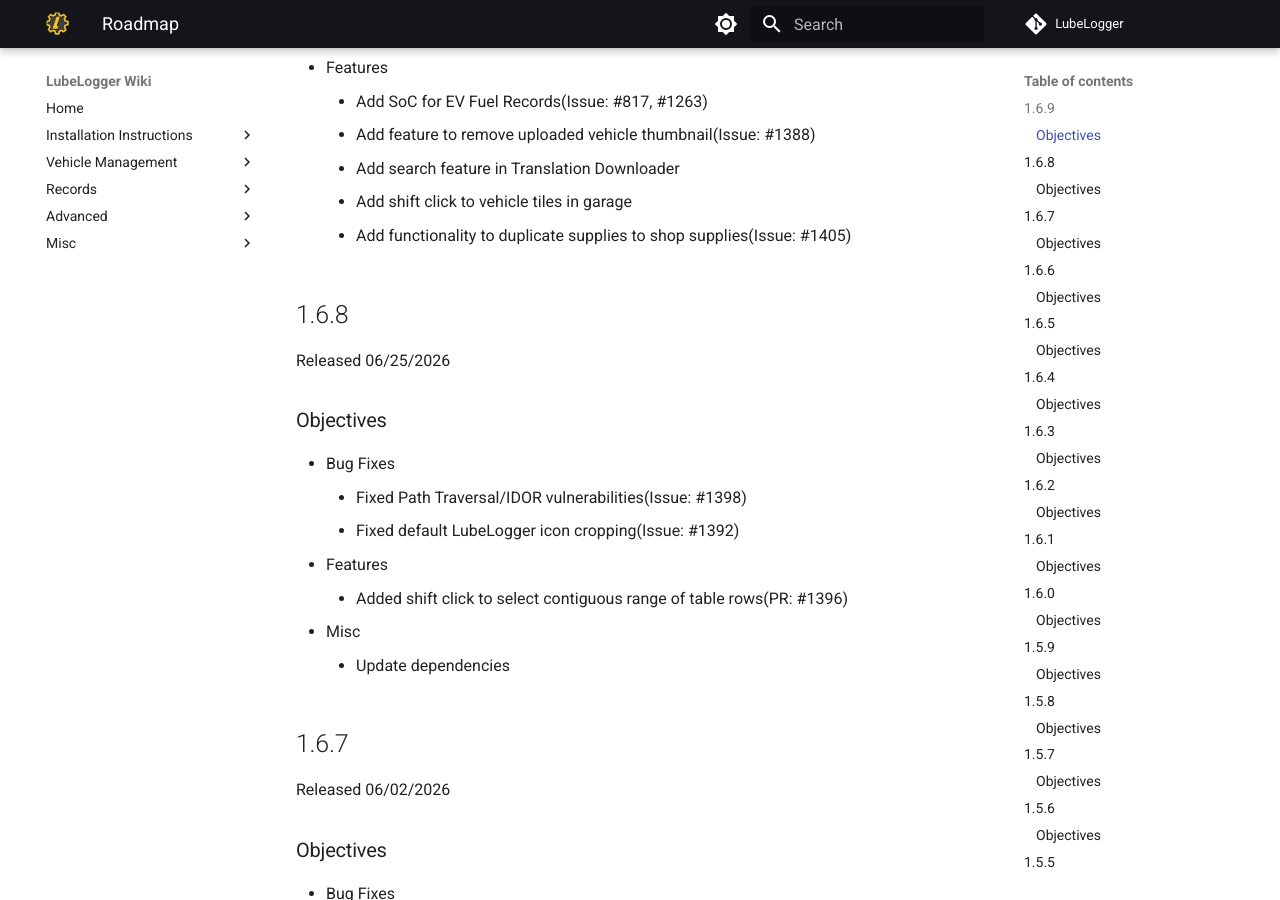
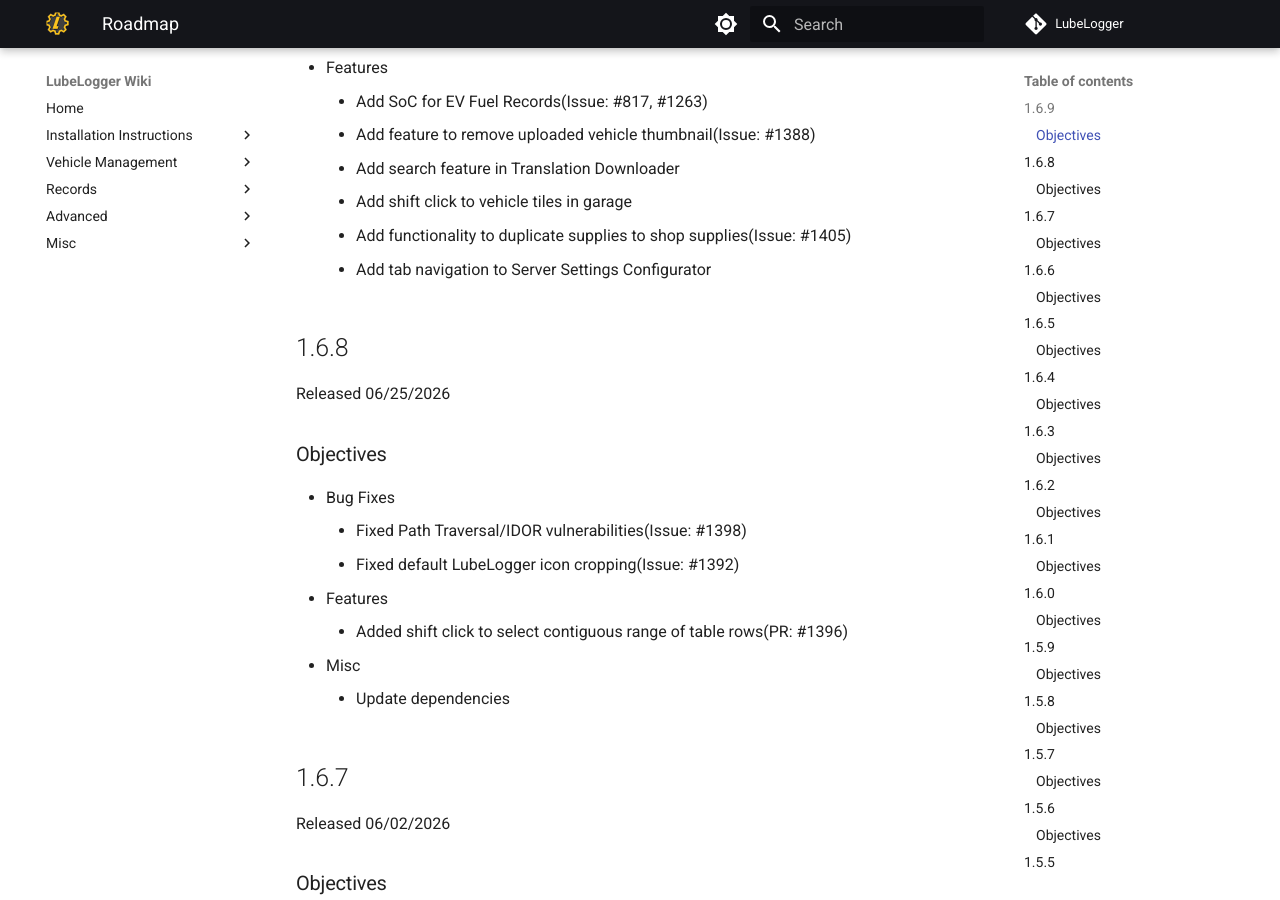
Before and after one commit to hargata/lubelog_docs, an MkDocs documentation site: the page built from docs/Misc/Roadmap.md, in a window 1280 px wide and 900 px high, scrolled down 380 px. Built offline with MkDocs 1.6.1 and Material for MkDocs 9.7.7, drawn with Linux system fonts in a browser that asks for light colours; comment, search, counter and statistics services are not loaded.

Commit message:
update roadmap

```diff
--- a/docs/Misc/Roadmap.md
+++ b/docs/Misc/Roadmap.md
@@ -13,6 +13,7 @@
     - Add search feature in Translation Downloader
     - Add shift click to vehicle tiles in garage
     - Add functionality to duplicate supplies to shop supplies(Issue: #1405)
+    - Add tab navigation to Server Settings Configurator
 
 ## 1.6.8
 Released 06/25/2026
```
